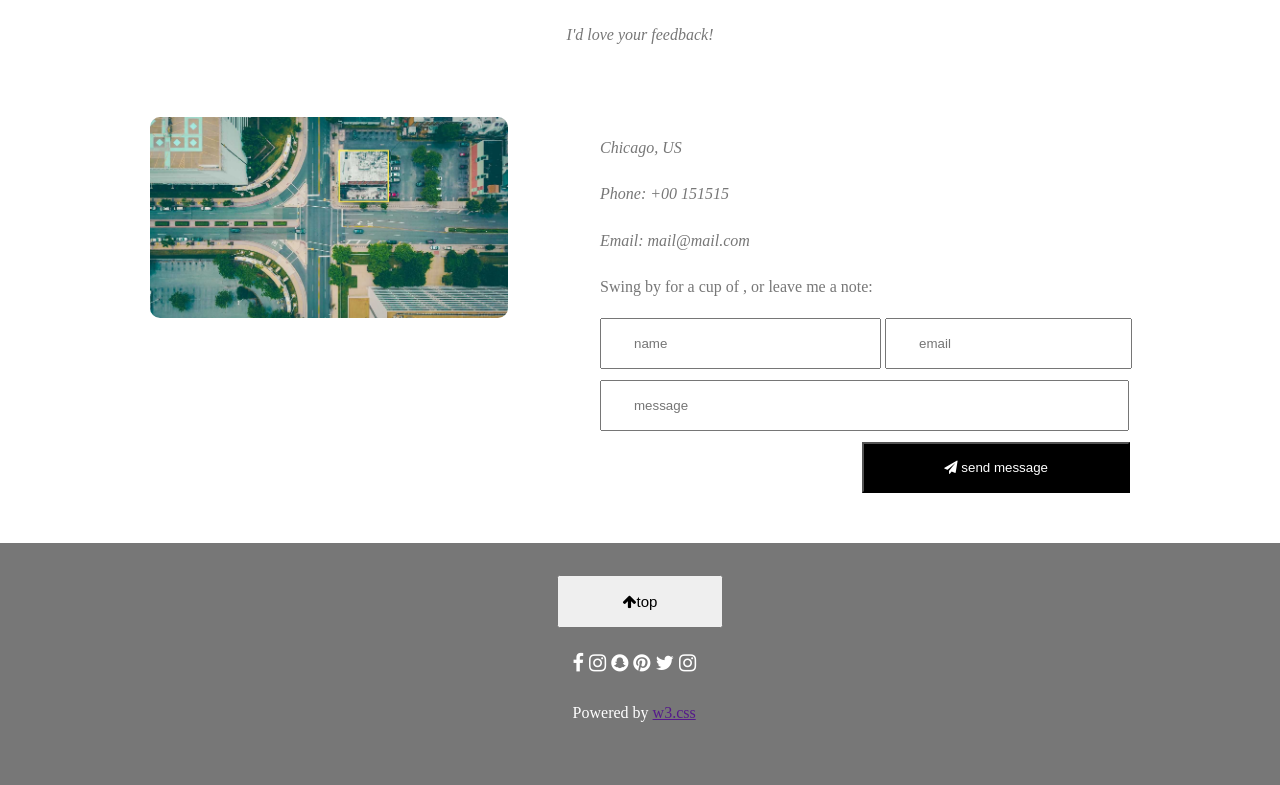
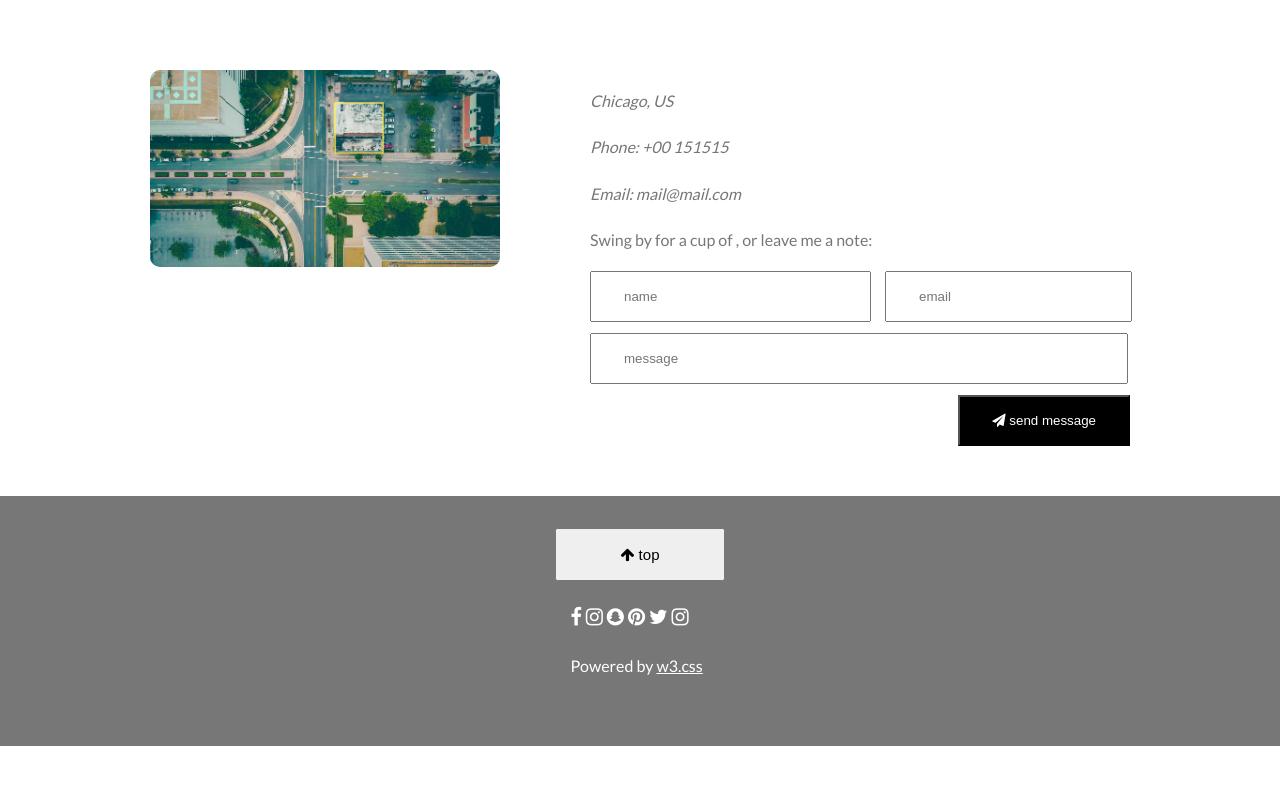
Before and after one commit to kngcl/parallax, a plain HTML site: page index.html in a window 1280 px wide. Shown: the part 3405-4190 px from the top of the page. After the commit the page ends 4151 px from the top, so only its background shows below. Drawn offline with Linux system fonts and the light colour scheme.

Commit message:
adjust font weight

```diff
--- a/assets/styles/style.css
+++ b/assets/styles/style.css
@@ -3,6 +3,7 @@ body {
   margin: 0;
   color: #777;
   line-height: 1.9;
+  font-family: "Lato", sans-serif;
 }
 
 /* header */
@@ -70,8 +71,8 @@ body {
   padding: 0.1vw 1vw;
   word-spacing: 10px;
   letter-spacing: 10px;
-  font-family: fantasy;
-  font-size: 1.1vw;
+  font-size: 13px;
+  font-weight: lighter;
 }
 
 /* about */
@@ -288,7 +289,7 @@ input[type="text"] {
 .first-part-form {
   display: flex;
   grid-template-columns: auto auto;
-  gap: 40px;
+  gap: 50px;
   margin-bottom: 2%;
 }
 
@@ -297,7 +298,7 @@ input[type="text"] {
 }
 
 .contact-button button {
-  padding: 1rem 5rem;
+  padding: 1rem 2rem;
   background-color: #000;
   color: #fff;
 }
@@ -347,6 +348,10 @@ input[type="text"] {
 
 .social-media-icons {
   font-size: 20px;
+}
+
+.footer-link {
+  color: #fff;
 }
 
 /* responsiveness */
@@ -411,7 +416,7 @@ input[type="text"] {
 
   .contact-button {
     display: block;
-    margin-left: 5vw;
+    margin-left: 5vw0;
   }
 
   .first-part-form {
--- a/index.html
+++ b/index.html
@@ -5,6 +5,7 @@
         <meta name="viewport" content="width=device-width, initial-scale=1">
         <title>w3schools.com</title>
         <link rel="stylesheet" href="assets/styles/style.css">
+        <link rel="stylesheet" href="https://fonts.googleapis.com/css?family=Lato">
         <link rel="stylesheet" href="https://cdnjs.cloudflare.com/ajax/libs/font-awesome/4.7.0/css/font-awesome.min.css">
     </head>
     <body>
@@ -166,7 +167,7 @@
             <!-- footers -->
             <footer class="end-page">
                 <div class="footer-contain">
-                   <a href="#home"><button  type="submit"> <i class="fa fa-arrow-up"></i>top</button></a>
+                   <a href="#home"><button  type="submit"> <i class="fa fa-arrow-up"></i> top</button></a>
                    <div class="social-media">
                     <div class="social-media-icons">
                         <i class="fa fa-facebook"></i>
@@ -177,7 +178,7 @@
                         <i class="fa fa-instagram"></i>
                     </div>
 
-                    <p>Powered by <a href="">w3.css</a></p>
+                    <p>Powered by <a href="" class="footer-link">w3.css</a></p>
                    </div>
 
                 </div>
```
Also changed, not shown: 1 other file.
